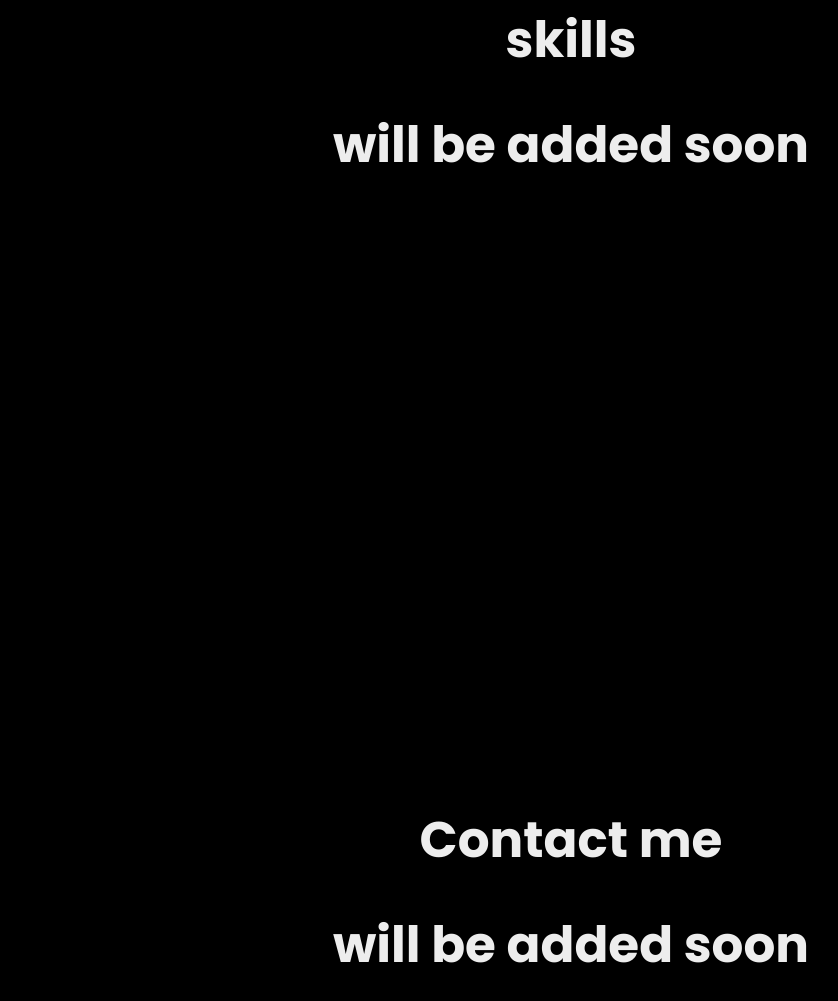
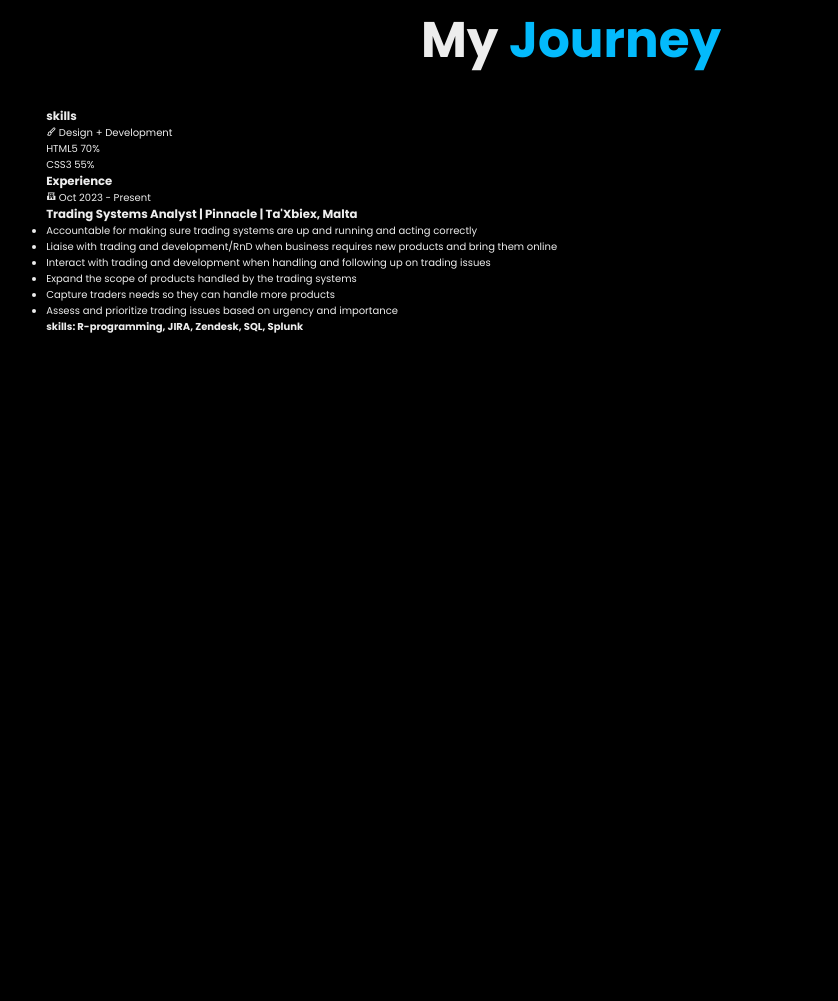
Before and after one commit to Modith-Hadya/My-Bio, a plain HTML site: page docs/index.html in a window 1280 px wide. Shown: the part 3256-4257 px from the top of the page, without its empty margins (69-907 px from the left). After the commit the page ends 3959 px from the top, so only its background shows below. Drawn offline with nearby package versions, Linux system fonts and the light colour scheme.

Commit message:
Update index.html

```diff
--- a/docs/index.html
+++ b/docs/index.html
@@ -228,20 +228,106 @@
 
 
 
-	<!-- skills section design -->
+
+
+	<!--
 	<section class="skills" id="skills">
 		<h2 class="heading">skills</h2>
-		<h3 class="heading">will be added soon</h3>
+		<div class="skills">
+			<div class="skill-category">
+					<h2>Design + Development</h2>
+					<div class="skill-bar-container">
+						<div class="skill-bar html">HTML5 70%</div>
+					</div>
+					<div class="skill-bar-container">
+						<div class="skill-bar css">CSS3 55%</div>
+					</div>
+		<!-- Repeat for other skills -->
+		<!--	</div>
+
+
+
+		</div>
 
 	</section>
 
-	<!-- skills section design -->
-	<section class="contact" id="contact">
-		<h2 class="heading">Contact me</h2>
-		<h3 class="heading">will be added soon</h3>
+	<!-- contact section design -->
+
+
+	<section class="skills" id="skills">
+		<h2 class="heading"> My <span>Journey</span> </h2>
+
+		<div class="skills-row">
+			<div class="skills-column">
+				<h3 class="title">skills</h3>
+				<div class="skills-box">
+					<div class="skills-box">
+
+						<div class="skills-content">
+							<div class="content">
+								<div class="year">
+									<i class='bx bx-paint'></i>
+									Design + Development
+								</div>
+								<div class="skill-category">
+									<div class="skill-bar-container">
+										<div class="skill-bar html">HTML5 70%</div>
+									</div>
+									<div class="skill-bar-container">
+										<div class="skill-bar css">CSS3 55%</div>
+									</div>
+
+								</div>
+
+							</div>
+						</div>
+
+
+
+					</div>
+				</div>
+			</div>
+
+
+
+			<div class="skills-column">
+				<h3 class="title">Experience</h3>
+				<div class="skills-box">
+					<div class="skills-box">
+
+						<div class="skills-content">
+							<div class="content">
+								<div class="year">
+									<i class='bx bxs-school'></i>
+									Oct 2023 - Present
+								</div>
+								<h3>Trading Systems Analyst | Pinnacle | Ta'Xbiex, Malta</h3>
+								<ul>
+								 <li>Accountable for making sure trading systems are up and running and acting correctly</li>
+								 <li>Liaise with trading and development/RnD when business requires new products and bring them online</li>
+								 <li>Interact with trading and development when handling and following up on trading issues</li>
+								 <li>Expand the scope of products handled by the trading systems</li>
+								 <li>Capture traders needs so they can handle more products</li>
+								 <li>Assess and prioritize trading issues based on urgency and importance</li>
+								</ul>
+								<h4>skills: R-programming, JIRA, Zendesk, SQL, Splunk</h4>
+
+							</div>
+						</div>
+
+
+
+
+
+
+					</div>
+				</div>
+			</div>
+
+		</div>
+
 
 	</section>
-
 
 
     <script src="script.js"></script>
```
